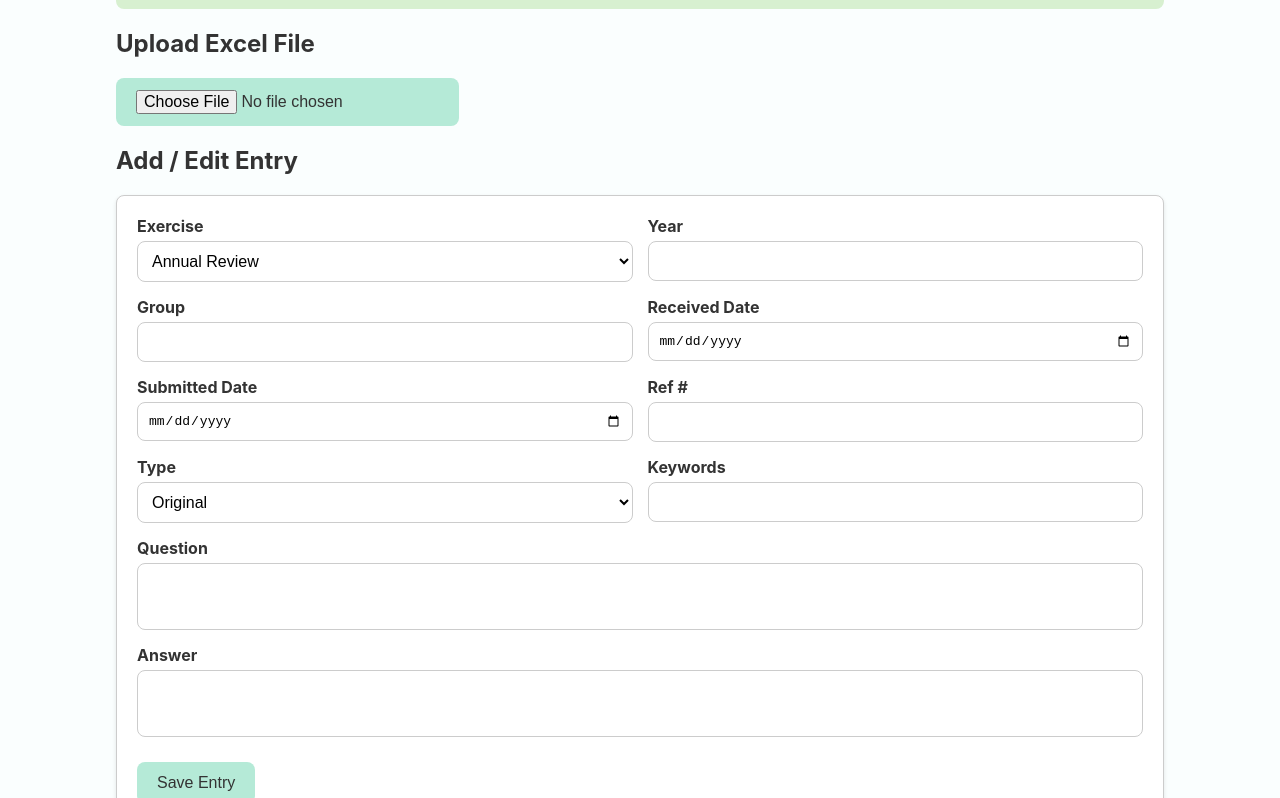
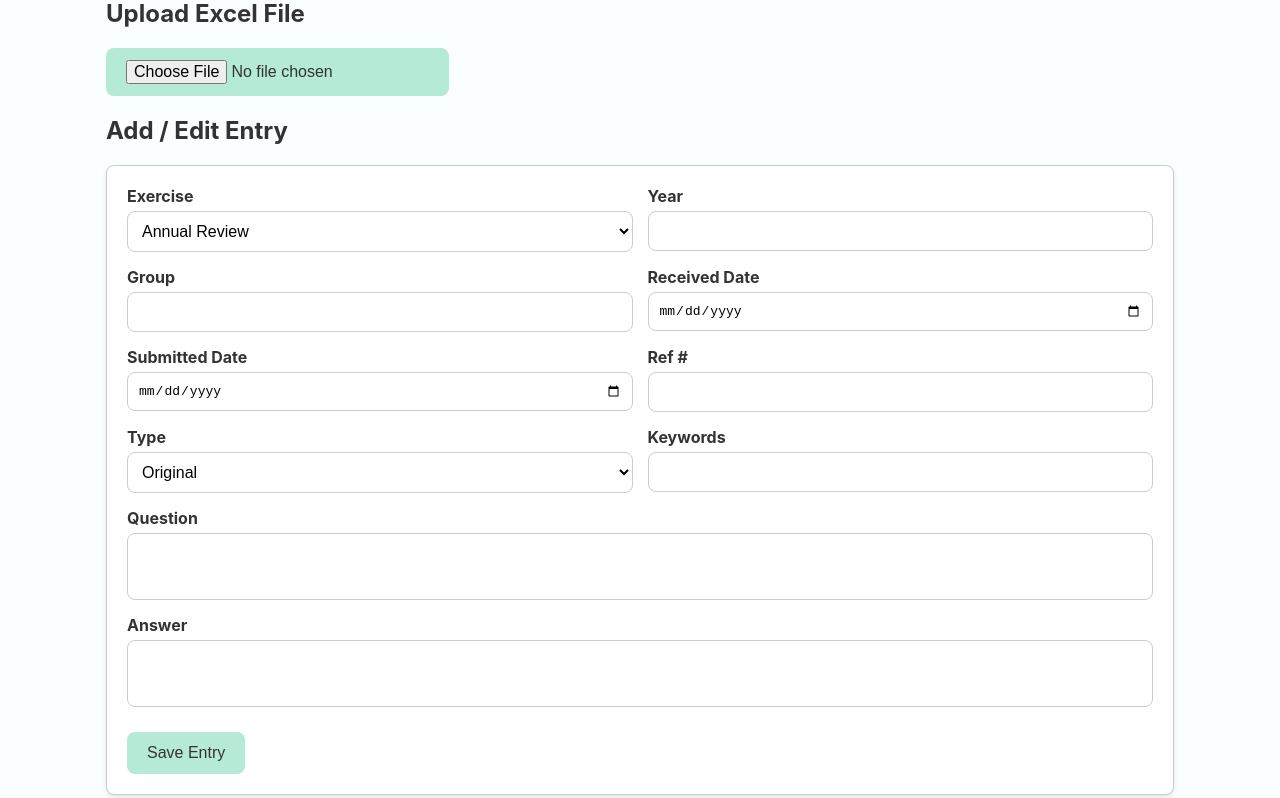
Before and after one commit to HarryMPI/responsesDatabase, a plain HTML site: page public/index.html in a window 1280 px wide. Shown: the part 96-894 px from the top of the page. Drawn offline with Linux system fonts and the light colour scheme.

Commit message:
minor style update

```diff
--- a/public/styles.css
+++ b/public/styles.css
@@ -2,8 +2,8 @@
 body {
   font-family: 'Inter', sans-serif;
   max-width: 85%;
-  margin: 20px auto;
-  padding: 20px;
+  margin: 0px auto;
+  padding: 10px;
   color: #333;
   background-color: #FAFEFE;
 }
```
